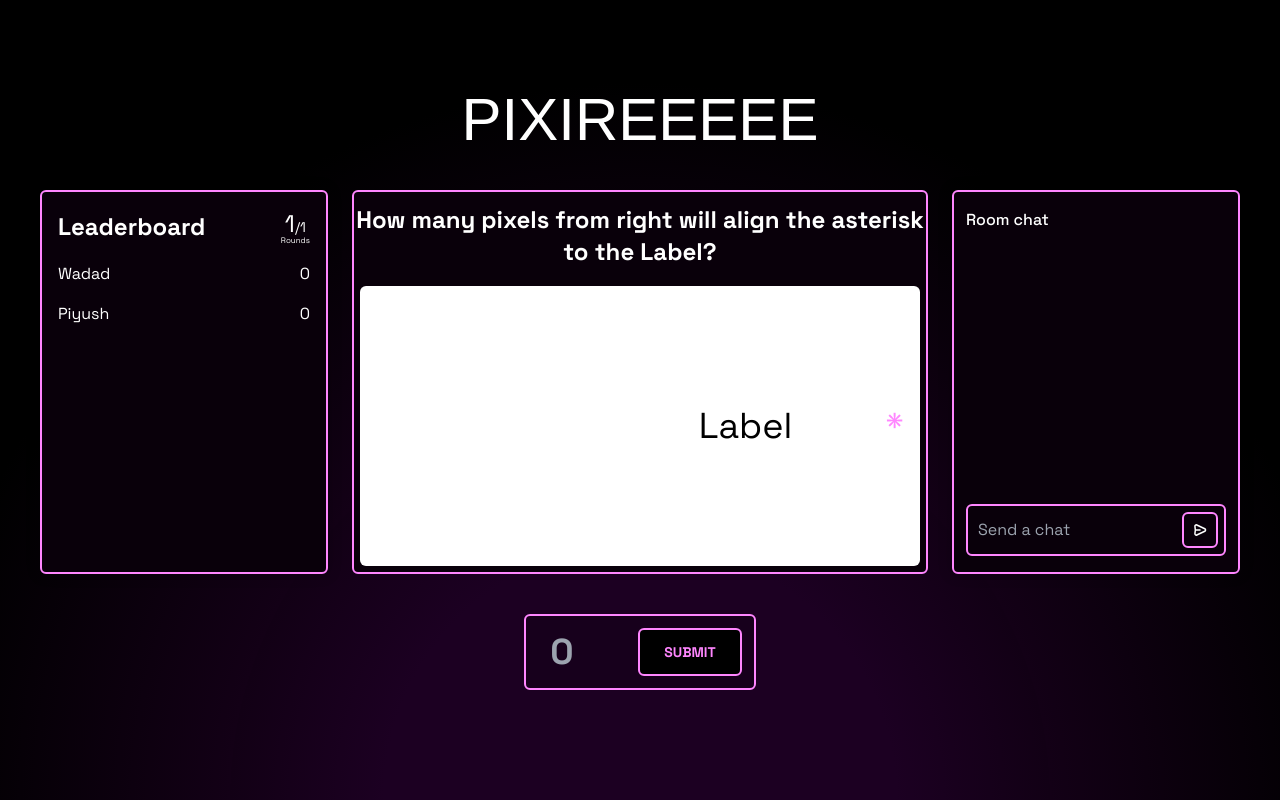
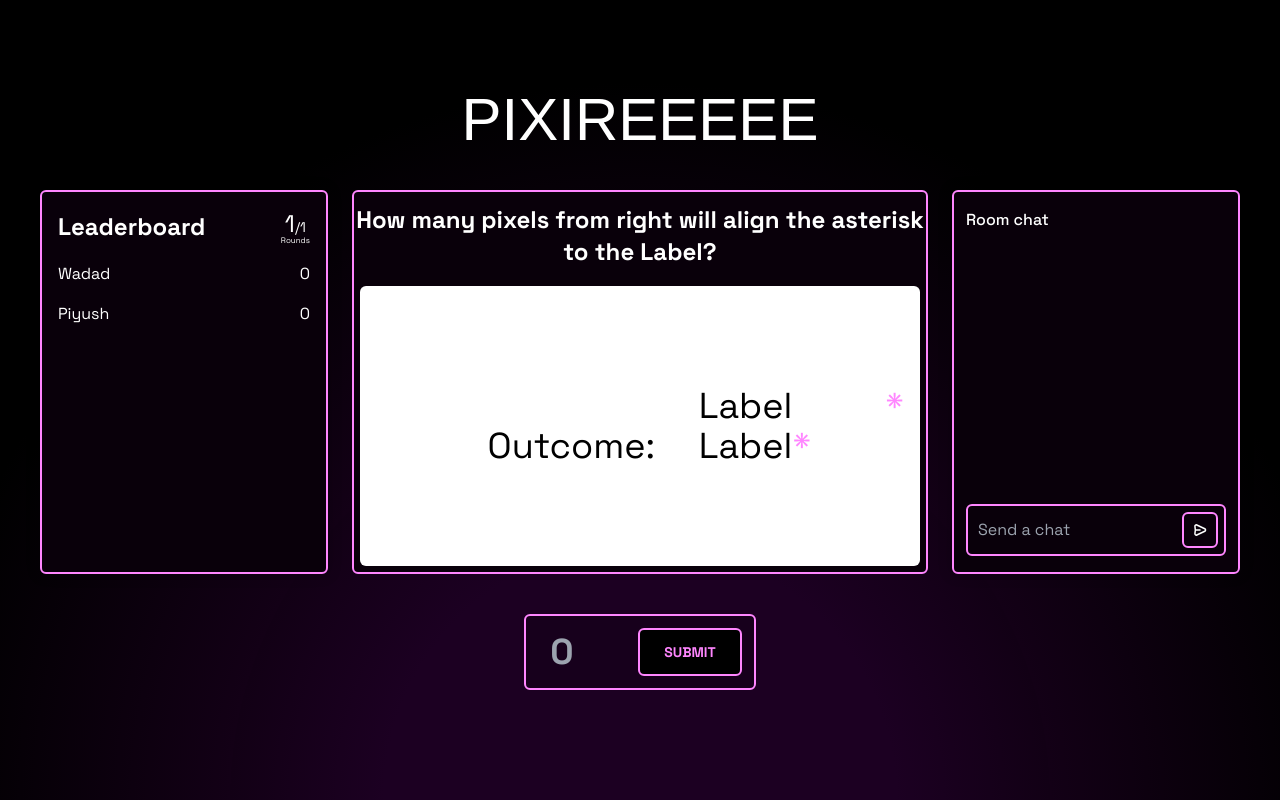
Before and after one commit to assudani66/GG-frontend, a React (Vite) app: page / in a window 1280 px wide. Built offline with nearby package versions, Linux system fonts and the light colour scheme; a web font is replaced by a local one.

Commit message:
feat: add a reference tag for outcome

```diff
--- a/src/components/Question/Question.jsx
+++ b/src/components/Question/Question.jsx
@@ -6,13 +6,19 @@ const Question = ({pixel}) => {
   return (
     <div className=" border-2 border-primary bg-secondary rounded-md flex flex-col">
         <h1 className="font-bold text-2xl my-3">How many pixels from right will align the asterisk to the Label?</h1>
-        <section className="bg-white m-1.5 grow rounded-md text-4xl flex justify-start items-center px-4">
-            <aside className="w-full relative">
-                <span className={`text-primary absolute top-0 `} style={{right:pixie}}>*</span>
-                <span className="text-black ml-[40%]">Label</span>
-            </aside>
-
-        </section>
+        <main className="bg-white m-1.5 grow rounded-md text-4xl flex justify-start items-center px-4">
+            <section className="w-full flex flex-col">
+                <aside className="w-full relative">
+                    <span className={`text-primary absolute top-0 `} style={{right:pixie}}>*</span>
+                    <span className="text-black ml-[40%]">Label</span>
+                </aside>
+                <aside className="w-full relative">
+                    <span className="text-black absolute">Outcome:</span>
+                    <span className="text-black ml-[40%]">Label</span>
+                    <span className="text-primary absolute ">*</span>
+                </aside>
+            </section>
+        </main>
     </div>
   )
 }
```
